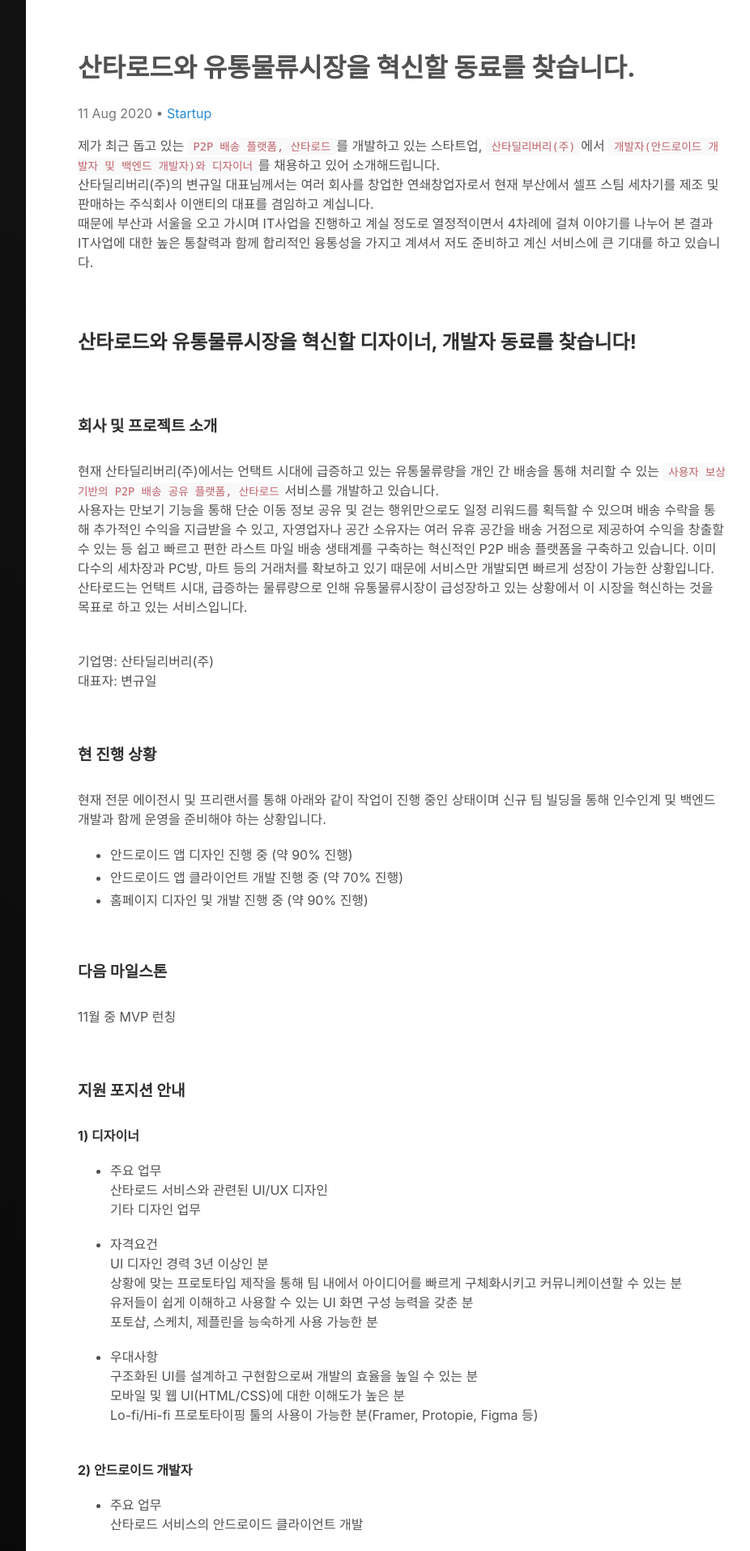
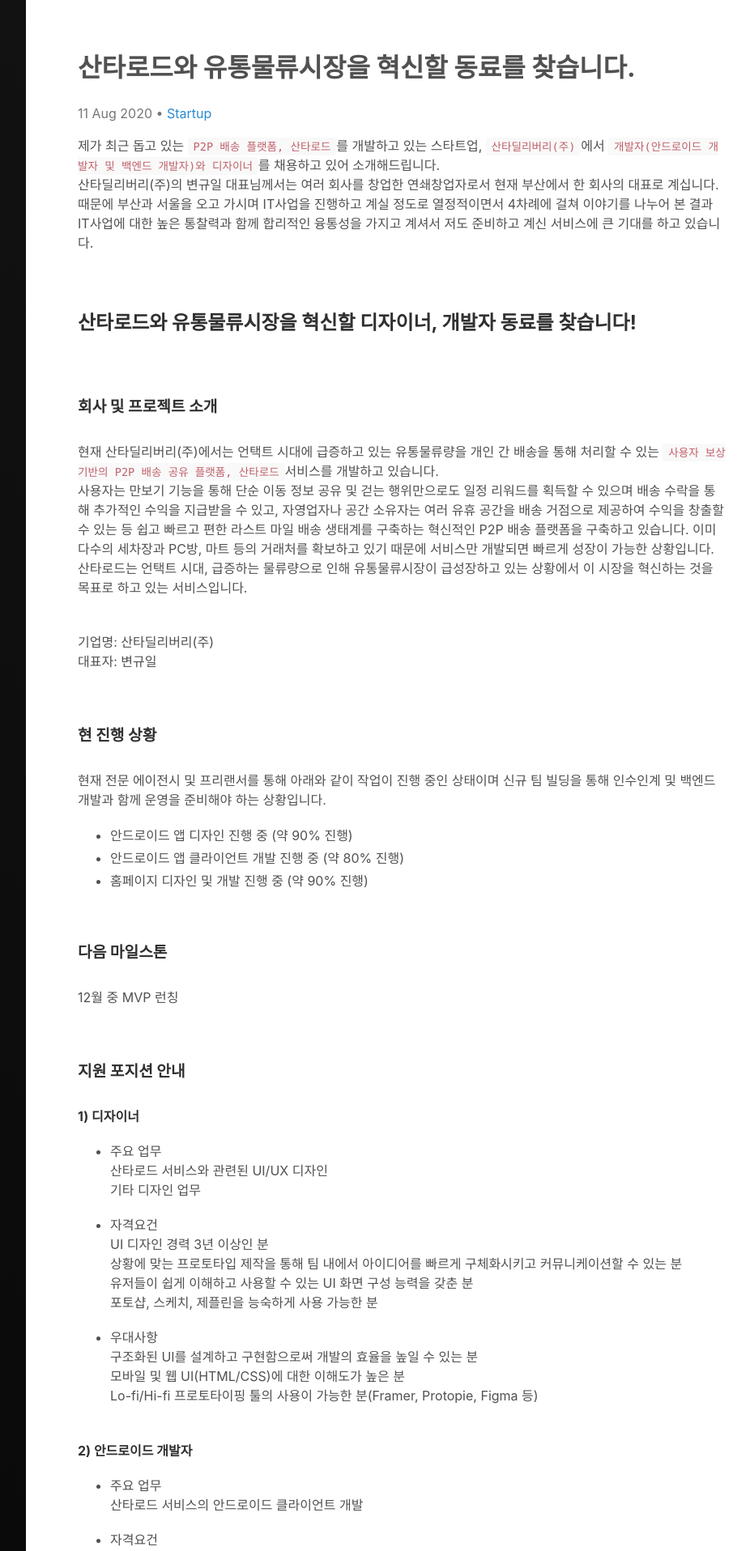
Before and after one commit to germweapon/germweapon.github.io, a Jekyll site: the page built from _posts/2020-08-11-산타로드와-유통물류시장을-혁신할-동료를-찾습니다.-[디자이너,개발자].md, in a window 1280 px wide. Shown: the top 1916 px of the page at 81% size, without its empty margins (256-1182 px from the left). Built offline with Jekyll 4.4.1, drawn with Linux system fonts in a browser that asks for light colours; comment, search, counter and statistics services are not loaded; some of the changed text lies outside the part shown.

Commit message:
문구 수정

```diff
--- a/_posts/2020-08-11-산타로드와-유통물류시장을-혁신할-동료를-찾습니다.-[디자이너,개발자].md
+++ b/_posts/2020-08-11-산타로드와-유통물류시장을-혁신할-동료를-찾습니다.-[디자이너,개발자].md
@@ -26,7 +26,7 @@ priority : 1.0
 
 
 제가 최근 돕고 있는 `P2P 배송 플랫폼, 산타로드`를 개발하고 있는 스타트업, `산타딜리버리(주)`에서 `개발자(안드로이드 개발자 및 백엔드 개발자)와 디자이너`를 채용하고 있어 소개해드립니다.<br>
-산타딜리버리(주)의 변규일 대표님께서는 여러 회사를 창업한 연쇄창업자로서 현재 부산에서 셀프 스팀 세차기를 제조 및 판매하는 주식회사 이앤티의 대표를 겸임하고 계십니다.<br>
+산타딜리버리(주)의 변규일 대표님께서는 여러 회사를 창업한 연쇄창업자로서 현재 부산에서 한 회사의 대표로 계십니다.<br>
 때문에 부산과 서울을 오고 가시며 IT사업을 진행하고 계실 정도로 열정적이면서 4차례에 걸쳐 이야기를 나누어 본 결과 IT사업에 대한 높은 통찰력과 함께 합리적인 융통성을 가지고 계셔서 저도 준비하고 계신 서비스에 큰 기대를 하고 있습니다.<br><br><br>
 
 ### **산타로드와 유통물류시장을 혁신할 디자이너, 개발자 동료를 찾습니다!**<br><br><br>
@@ -43,12 +43,12 @@ priority : 1.0
 #### **현 진행 상황**<br><br>
 현재 전문 에이전시 및 프리랜서를 통해 아래와 같이 작업이 진행 중인 상태이며 신규 팀 빌딩을 통해 인수인계 및 백엔드 개발과 함께 운영을 준비해야 하는 상황입니다.<br>
 - 안드로이드 앱 디자인 진행 중 (약 90% 진행)
-- 안드로이드 앱 클라이언트 개발 진행 중 (약 70% 진행)
+- 안드로이드 앱 클라이언트 개발 진행 중 (약 80% 진행)
 - 홈페이지 디자인 및 개발 진행 중 (약 90% 진행)
 <br><br><br>
 
 #### **다음 마일스톤**<br><br>
-11월 중 MVP 런칭
+12월 중 MVP 런칭
 <br><br><br>
 
 #### **지원 포지션 안내**<br><br>
@@ -110,9 +110,7 @@ AWS 설정 및 운영 가능한 분<br>
 정규직(수습 3개월)<br>
 
 - 급여<br>
-면접 후 결정<br>
-
->*생각하시는 연봉을 들었을 때 초기 스타트업이지만 Top Tier수준의 연봉까지는 아니더라도 중견 기업 수준의 급여였습니다.*
+Top Tier 수준에는 못 미치지만 중견 기업 수준의 급여 지급<br>
 
 - 근무장소<br>
 서울시 강남구 테헤란로142 위워크 역삼역점<br>
```
